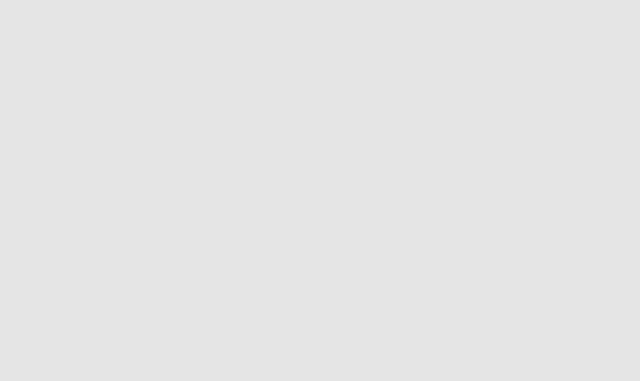
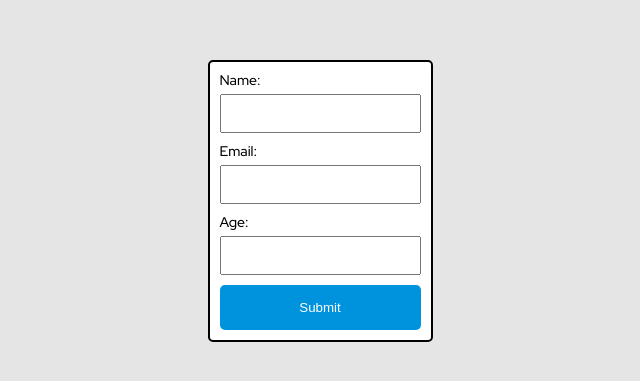
Before and after one commit to webprogramminghack/assignment-class20, a React (Vite) app: page / in a window 1280 px wide. Shown: the part 199-580 px from the top of the page, without its empty margins (320-960 px from the left). Built offline with nearby package versions, Linux system fonts and the light colour scheme.

Commit message:
progress 2: usePrevious generics hooks, useFormWithReducer, finish

```diff
--- a/src/App.tsx
+++ b/src/App.tsx
@@ -7,7 +7,7 @@ function App() {
     <div className={styles.container}>
       {/* Test the component here */}
       {/* <CounterWithPrevious /> */}
-      {/* <UserFormWithReducer /> */}
+      <UserFormWithReducer />
     </div>
   );
 }
--- a/src/components/CounterWithPrevious/CounterWithPrevious.tsx
+++ b/src/components/CounterWithPrevious/CounterWithPrevious.tsx
@@ -6,7 +6,7 @@ import { usePrevious } from '@/hooks/usePrevious';
 export const CounterWithPrevious: React.FC = () => {
   const [count, setCount] = useState(0);
   // please implement the usePrevious hook
-  const previousCount = usePrevious(count);
+  const previousCount = usePrevious<number>(count);
 
   const handleIncrement = () => {
     setCount((prevCount) => prevCount + 1);
--- a/src/components/UserFormWithReducer/UserFormWithReducer.tsx
+++ b/src/components/UserFormWithReducer/UserFormWithReducer.tsx
@@ -21,6 +21,16 @@ const initialState: FormState = {
 
 function formReducer(state: FormState, action: Action): FormState {
   // please implement the reducer
+  const { type, payload } = action;
+  switch (type) {
+    case 'UPDATE_NAME': return { ...state, name: payload};
+    case 'UPDATE_EMAIL': return { ...state, email: payload};
+    case 'UPDATE_AGE': return { ...state, age: payload};
+    default: {
+      const _exhaustiveCheck: never = action;
+      throw new Error(`Unhandled action type: ${_exhaustiveCheck}`);
+    }
+  }
 }
 
 // Step 5: Implement the `UserForm` component using `useReducer`
@@ -34,11 +44,25 @@ export const UserFormWithReducer: React.FC = () => {
 
     // make the switch case and utilize the name to differentiate between the fields
     // value is for payload
+    switch (name) {
+      case 'name':
+        dispatch({ type: 'UPDATE_NAME', payload: value});
+        break;
+      case 'email':
+        dispatch({ type: 'UPDATE_EMAIL', payload: value});
+        break;
+      case 'age':
+        dispatch({ type: 'UPDATE_AGE', payload: value});
+        break;
+    }
   };
 
   const handleSubmit = (e: FormEvent) => {
     e.preventDefault();
     console.log(state);
+    dispatch({ type: 'UPDATE_NAME', payload: ''});
+    dispatch({ type: 'UPDATE_EMAIL', payload: ''});
+    dispatch({ type: 'UPDATE_AGE', payload: ''});
   };
 
   return (
@@ -59,7 +83,7 @@ export const UserFormWithReducer: React.FC = () => {
           type='email'
           name='email'
           id='email'
-          value={state.name}
+          value={state.email}
           onChange={handleChange}
         />
       </div>
@@ -69,7 +93,7 @@ export const UserFormWithReducer: React.FC = () => {
           type='text'
           name='age'
           id='age'
-          value={state.name}
+          value={state.age}
           onChange={handleChange}
         />
       </div>
--- a/src/hooks/usePrevious.ts
+++ b/src/hooks/usePrevious.ts
@@ -1,8 +1,8 @@
 // implement the usePrevious hook here
 import { useRef, useEffect } from "react";
 
-export const usePrevious = (value: number = 0): number => {
-  const prevCountRef = useRef<number>(value);
+export const usePrevious = <T>(value: T): T => {
+  const prevCountRef = useRef<T>(value);
 
   useEffect(() => {
     prevCountRef.current = value;
```
